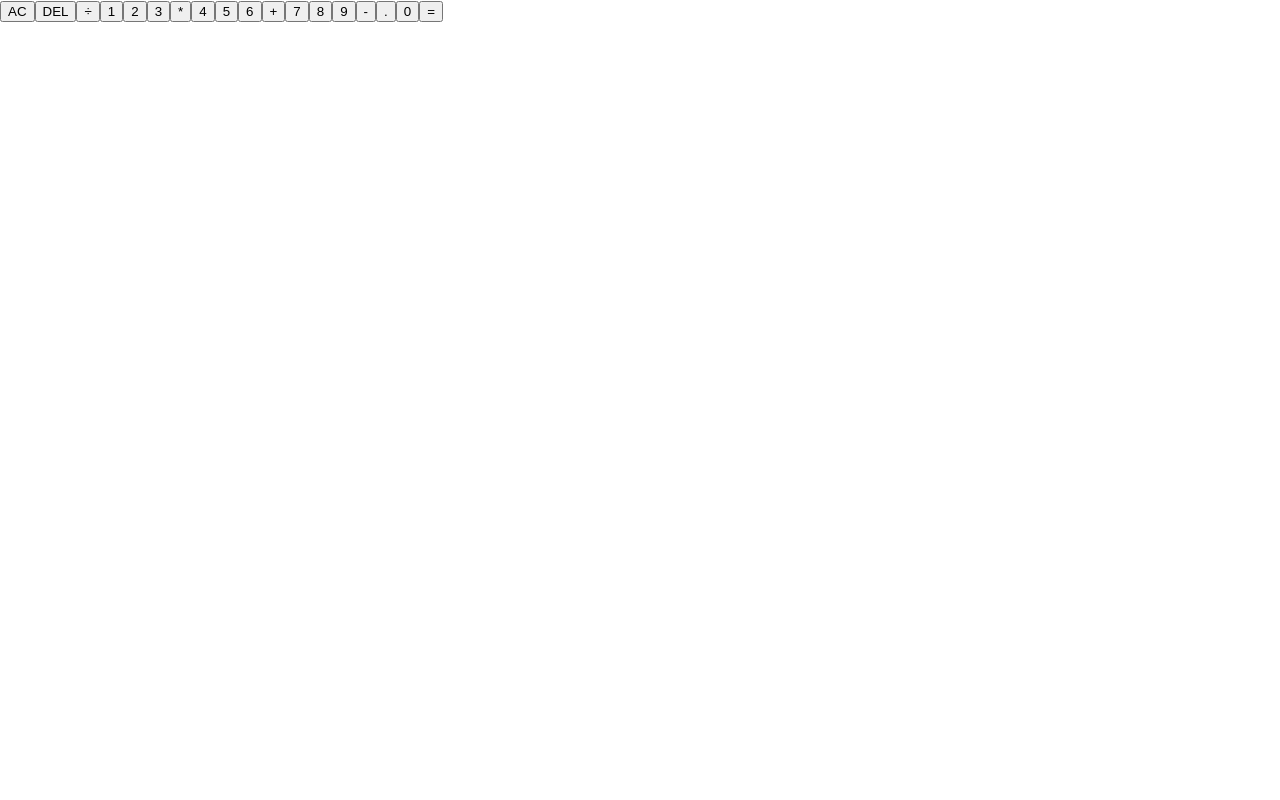
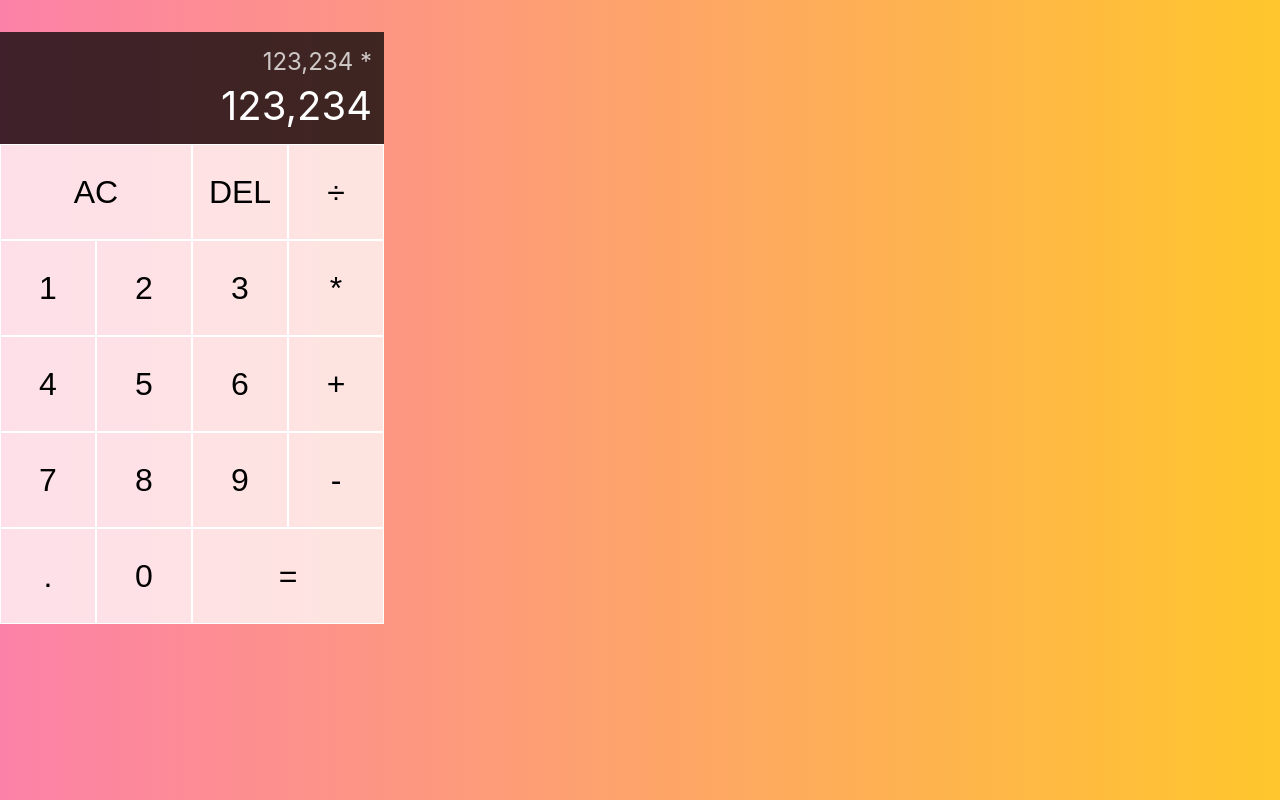
Before and after one commit to TheMaddoxJ/React-Calculator, a React (Create React App) app in the folder my-app/: page / in a window 1280 px wide. Built offline with nearby package versions, Linux system fonts and the light colour scheme.

Commit message:
lot of styling completed

```diff
--- a/my-app/src/App.js
+++ b/my-app/src/App.js
@@ -1,9 +1,11 @@
+import "./styles.css"
+
 function App() {
   return (
     <div className="calculator-grid">
-      <div className="ouput">
-        <div className="previous-operand"></div>
-        <div className="current-operand"></div>
+      <div className="output">
+        <div className="previous-operand">123,234 *</div>
+        <div className="current-operand">123,234</div>
       </div>
       <button className="span-two">AC</button>
       <button>DEL</button>
@@ -24,7 +26,7 @@
       <button>0</button>
       <button className="span-two">=</button>
     </div>
-  );
+  )
 }
 
 export default App;
--- /dev/null
+++ b/my-app/src/styles.css
@@ -0,0 +1,55 @@
+*, *::before, *::after {
+    box-sizing: border-box;
+}
+
+body {
+    margin: 0;
+    background: linear-gradient(to right, #FC81A8, #FFC62C);
+}
+
+.calculator-grid {
+    display: grid;
+    margin-top: 2rem;
+    grid-template-columns: repeat(4,6rem);
+    grid-template-rows: minmax(7rem, auto) repeat(5, 6rem);
+}
+
+.calculator-grid > button {
+    cursor: pointer;
+    font-size: 2rem;
+    border: 1px solid white;
+    outline: none;
+    background-color: rgba(255, 255, 255, .75);
+}
+
+.calculator-grid > button:hover,
+.calculator-grid > button:focus {
+    background-color: rgba(255, 255, 255, .9);
+
+}
+
+.span-two {
+    grid-column: span 2;
+}
+
+.output {
+    grid-column: 1 / -1;
+    background-color: rgba(0, 0, 0, .75);
+    display: flex;
+    flex-direction: column;
+    align-items: flex-end;
+    justify-content: space-around;
+    padding: .75rem;
+    word-wrap: break-word;
+    word-break: break-all;
+}
+
+.output .previous-operand {
+    color: rgba(255, 255, 255, .75);
+    font-size: 1.5rem;
+}
+
+.output .current-operand {
+    color: white;
+    font-size: 2.5rem;
+}
```
